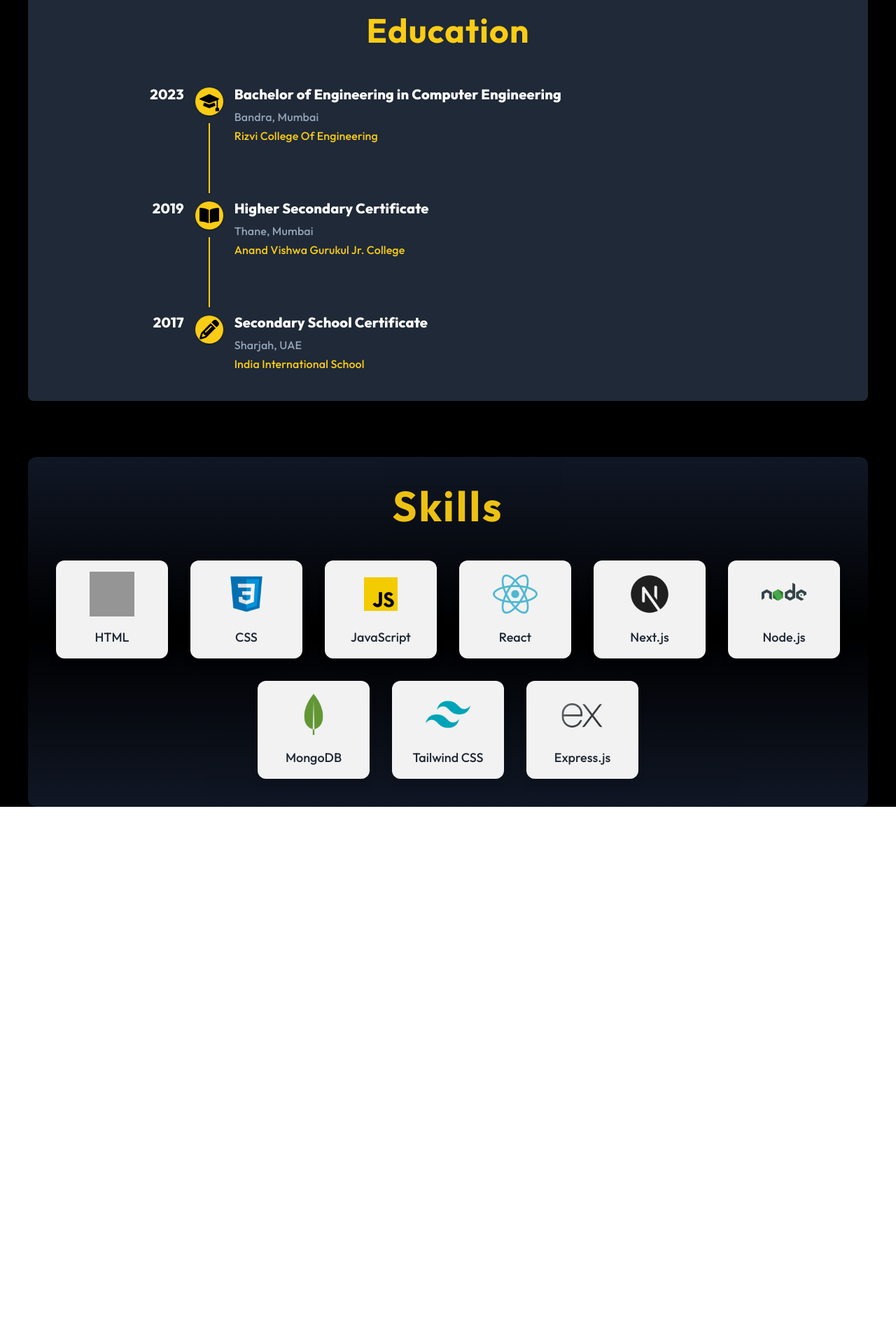
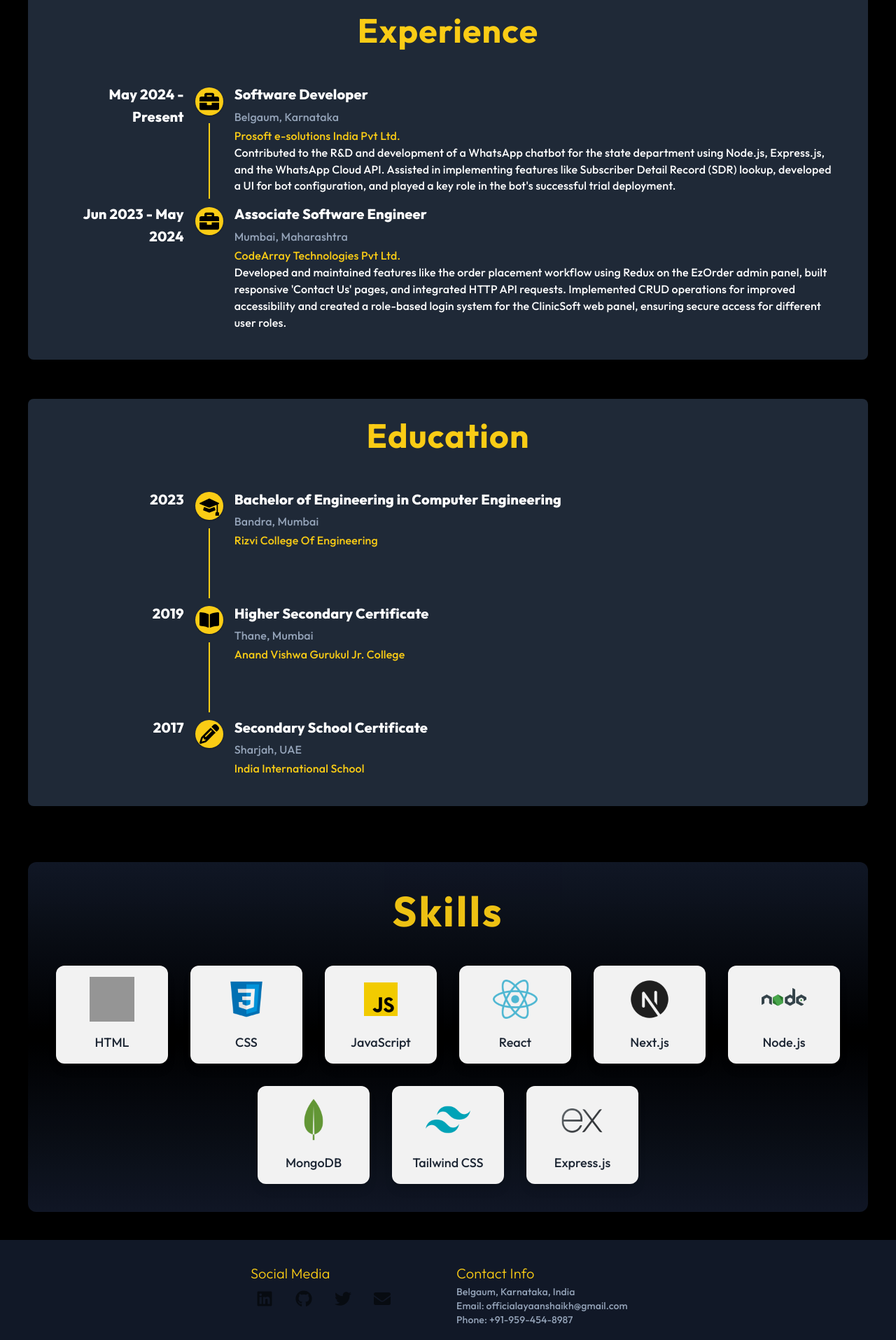
Before and after one commit to Ayaanshaikh20/Portfolio, a React (Create React App) app in the folder frontend/: page / in a window 1280 px wide. Shown: the part 865-2780 px from the top of the page at 70% size. Before the commit the page ends 2018 px from the top, so only its background shows below. Built offline with nearby package versions, Linux system fonts and the light colour scheme; grey boxes are pictures that could not be loaded; a web font is replaced by a local one.

Commit message:
complete push

```diff
--- /dev/null
+++ b/frontend/src/components/Experience.jsx
@@ -0,0 +1,15 @@
+import React from "react";
+import Timeline from "./TimelineExperience";
+
+const Experience = () => {
+  return (
+    <section className="mt-14 w-full py-7 px-5 bg-gray-800 rounded-lg">
+      <h2 className="text-center tracking-wide text-3xl md:text-5xl font-outfit font-bold text-yellow-400 mb-10">
+        Experience
+      </h2>
+      <Timeline />
+    </section>
+  );
+};
+
+export default Experience;
--- /dev/null
+++ b/frontend/src/components/Footer.jsx
@@ -0,0 +1,89 @@
+import React from "react";
+import { Container, Typography, Grid, IconButton } from "@mui/material";
+import { FaLinkedin, FaGithub, FaTwitter, FaEnvelope } from "react-icons/fa";
+
+const Footer = () => {
+  return (
+    <footer className="bg-gray-900 relative py-8 z-50 mt-10">
+      <Container>
+        <Grid container spacing={3} justifyContent="center">
+          {/* Social Media Links */}
+          <Grid item xs={12} sm={6} md={3}>
+            <Typography
+              variant="h6"
+              className="text-yellow-400 font-outfit mb-4"
+            >
+              <span className=" font-outfit">Social Media</span>
+            </Typography>
+            <div className="flex space-x-4">
+              <IconButton
+                href="https://linkedin.com"
+                target="_blank"
+                aria-label="LinkedIn"
+                className="text-yellow-400 hover:text-white"
+              >
+                <FaLinkedin size={24} />
+              </IconButton>
+              <IconButton
+                href="https://github.com"
+                target="_blank"
+                aria-label="GitHub"
+                className="text-yellow-400 hover:text-white"
+              >
+                <FaGithub size={24} />
+              </IconButton>
+              <IconButton
+                href="https://twitter.com"
+                target="_blank"
+                aria-label="Twitter"
+                className="text-yellow-400 hover:text-white"
+              >
+                <FaTwitter size={24} />
+              </IconButton>
+              <IconButton
+                href="mailto:your-email@example.com"
+                aria-label="Email"
+                className="text-yellow-400 hover:text-white"
+              >
+                <FaEnvelope size={24} />
+              </IconButton>
+            </div>
+          </Grid>
+
+          {/* Contact Info */}
+          <Grid item xs={12} sm={6} md={3}>
+            <Typography
+              variant="h6"
+              className="text-yellow-400 font-outfit mb-4"
+            >
+              <span className=" font-outfit">Contact Info</span>
+            </Typography>
+            <Typography variant="body2" className="text-slate-400">
+              <span className=" font-outfit">Belgaum, Karnataka, India</span>
+            </Typography>
+            <Typography variant="body2" className="text-slate-400">
+              <span className=" font-outfit">
+                Email: officialayaanshaikh@gmail.com
+              </span>
+            </Typography>
+            <Typography variant="body2" className="text-slate-400">
+              <span className=" font-outfit">Phone: +91-959-454-8987</span>
+            </Typography>
+          </Grid>
+        </Grid>
+
+        {/* Copyright Section */}
+        <div className="mt-8 text-center">
+          <Typography variant="body2" className="text-slate-400">
+            <span className=" font-outfit">
+              &copy; {new Date().getFullYear()} Ayaan Shaikh. All rights
+              reserved.
+            </span>
+          </Typography>
+        </div>
+      </Container>
+    </footer>
+  );
+};
+
+export default Footer;
--- /dev/null
+++ b/frontend/src/components/TimelineExperience.jsx
@@ -0,0 +1,134 @@
+import React from "react";
+import Typography from "@mui/material/Typography";
+import Timeline from "@mui/lab/Timeline";
+import TimelineItem from "@mui/lab/TimelineItem";
+import TimelineSeparator from "@mui/lab/TimelineSeparator";
+import TimelineConnector from "@mui/lab/TimelineConnector";
+import TimelineContent from "@mui/lab/TimelineContent";
+import TimelineDot from "@mui/lab/TimelineDot";
+import TimelineOppositeContent, {
+  timelineOppositeContentClasses,
+} from "@mui/lab/TimelineOppositeContent";
+import { FaBriefcase } from "react-icons/fa";
+
+const experienceData = [
+  {
+    year: "May 2024 - Present",
+    position: "Software Developer",
+    company: "Prosoft e-solutions India Pvt Ltd.",
+    address: "Belgaum, Karnataka",
+    description:
+      "Contributed to the R&D and development of a WhatsApp chatbot for the state department using Node.js, Express.js, and the WhatsApp Cloud API. Assisted in implementing features like Subscriber Detail Record (SDR) lookup, developed a UI for bot configuration, and played a key role in the bot's successful trial deployment.",
+    id: "1",
+  },
+  {
+    year: "Jun 2023 - May 2024",
+    position: "Associate Software Engineer",
+    company: "CodeArray Technologies Pvt Ltd.",
+    address: "Mumbai, Maharashtra",
+    description:
+      "Developed and maintained features like the order placement workflow using Redux on the EzOrder admin panel, built responsive 'Contact Us' pages, and integrated HTTP API requests. Implemented CRUD operations for improved accessibility and created a role-based login system for the ClinicSoft web panel, ensuring secure access for different user roles.",
+    id: "2",
+  },
+];
+
+const TimelineExperience = () => {
+  return (
+    <Timeline
+      position="right"
+      sx={{
+        [`& .${timelineOppositeContentClasses.root}`]: {
+          flex: 0.2,
+        },
+      }}
+    >
+      {experienceData.map((exp, index) => (
+        <TimelineItem
+          key={index}
+          sx={{
+            minHeight: "100px",
+            transition: "background-color 0.3s, transform 0.3s",
+            "&:hover": {
+              transform: "scale(1.02)",
+            },
+          }}
+        >
+          <TimelineOppositeContent color="text.secondary">
+            <Typography
+              variant="h6"
+              sx={{
+                fontWeight: "bold",
+                color: "#FFFFFF",
+                fontSize: { xs: "1rem", sm: "1.25rem" },
+              }}
+            >
+              <span className="font-outfit">{exp.year}</span>
+            </Typography>
+          </TimelineOppositeContent>
+
+          <TimelineSeparator>
+            <TimelineDot
+              sx={{
+                backgroundColor: "#facc15",
+                width: "2.5rem",
+                height: "2.5rem",
+              }}
+            >
+              <FaBriefcase color="black" size={"large"} />
+            </TimelineDot>
+            {index < experienceData.length - 1 && (
+              <TimelineConnector
+                sx={{ backgroundColor: "#facc15", height: 100 }}
+              />
+            )}
+          </TimelineSeparator>
+
+          <TimelineContent>
+            <Typography
+              variant="h6"
+              sx={{
+                fontWeight: "bold",
+                marginBottom: "0.3rem",
+                fontSize: { xs: "1rem", sm: "1.25rem" },
+              }}
+            >
+              <span className="font-outfit text-white">{exp.position}</span>
+            </Typography>
+
+            <Typography
+              variant="body2"
+              sx={{
+                marginBottom: "0.2rem",
+                fontSize: { xs: "0.875rem", sm: "1rem" },
+              }}
+            >
+              <span className="text-slate-400 font-outfit">{exp.address}</span>
+            </Typography>
+
+            <Typography
+              variant="body2"
+              sx={{
+                color: "text.secondary",
+                fontSize: { xs: "0.875rem", sm: "1rem" },
+              }}
+            >
+              <span className="font-outfit text-yellow-400">{exp.company}</span>
+            </Typography>
+
+            <Typography
+              variant="body2"
+              sx={{
+                color: "text.secondary",
+                fontSize: { xs: "0.875rem", sm: "1rem" },
+              }}
+            >
+              <span className="font-outfit text-white">{exp.description}</span>
+            </Typography>
+          </TimelineContent>
+        </TimelineItem>
+      ))}
+    </Timeline>
+  );
+};
+
+export default TimelineExperience;
--- a/frontend/src/pages/Home.jsx
+++ b/frontend/src/pages/Home.jsx
@@ -5,6 +5,7 @@ import Statistics from "../components/Statistics";
 import Education from "../components/Education";
 import Loader from "../components/Loader";
 import Skills from "../components/Skills";
+import Experience from "../components/Experience";
 
 const Home = () => {
   const [showLoader, setShowLoader] = useState(true);
@@ -34,6 +35,8 @@ const Home = () => {
             <Introduction />
             {/*Statistics section*/}
             <Statistics />
+            {/*Experience section*/}
+            <Experience />
             {/*Education section*/}
             <Education />
             {/*Skills section*/}
--- a/frontend/src/pages/Layout.jsx
+++ b/frontend/src/pages/Layout.jsx
@@ -1,13 +1,18 @@
 import React from "react";
 import { Outlet } from "react-router";
 import Navbar from "../components/Navbar";
+import Footer from "../components/Footer";
+
 const Layout = () => {
   return (
     <div className=" bg-[#000]">
+      {/*Navbar section*/}
       <Navbar />
       <div className=" w-full px-10 pt-32 min-h-screen flex justify-center h-full">
         <Outlet />
       </div>
+      {/*Footer section*/}
+      <Footer />
     </div>
   );
 };
```
